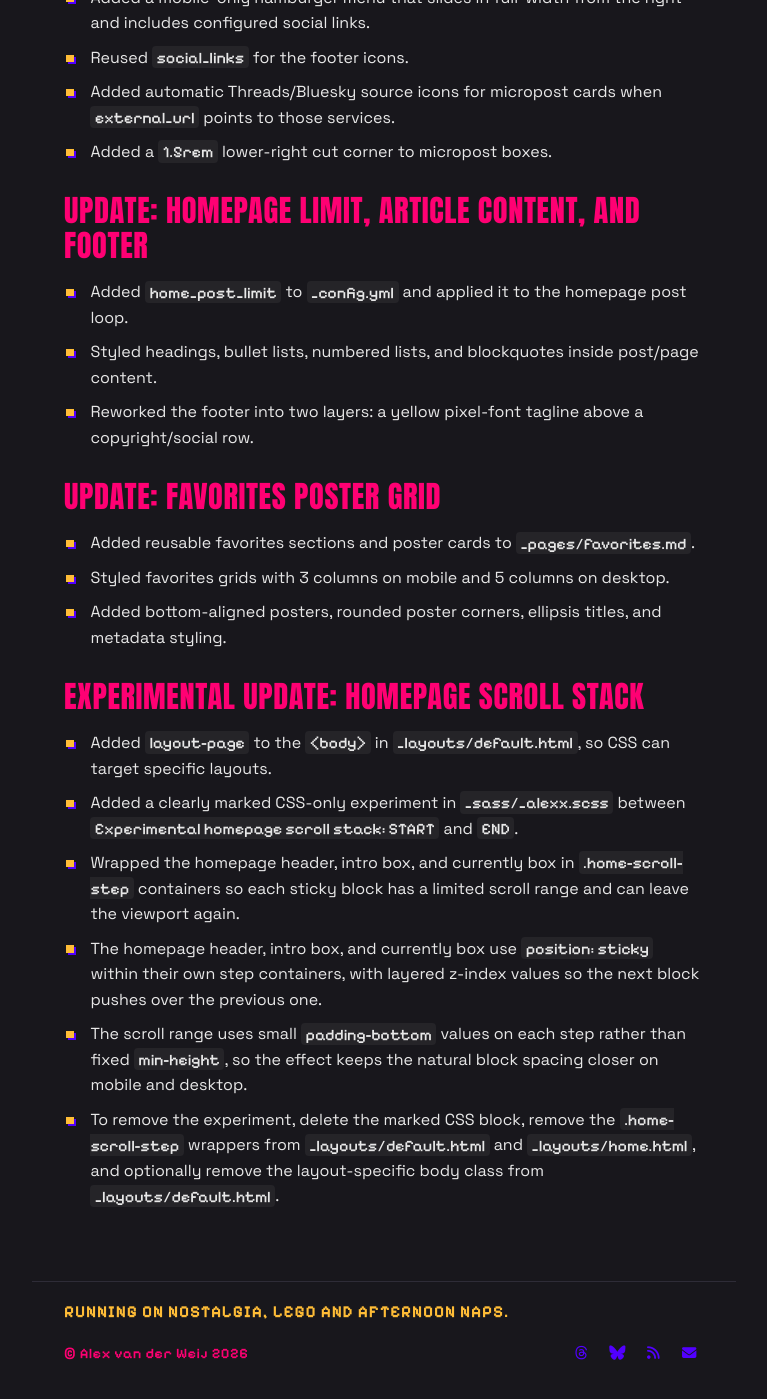
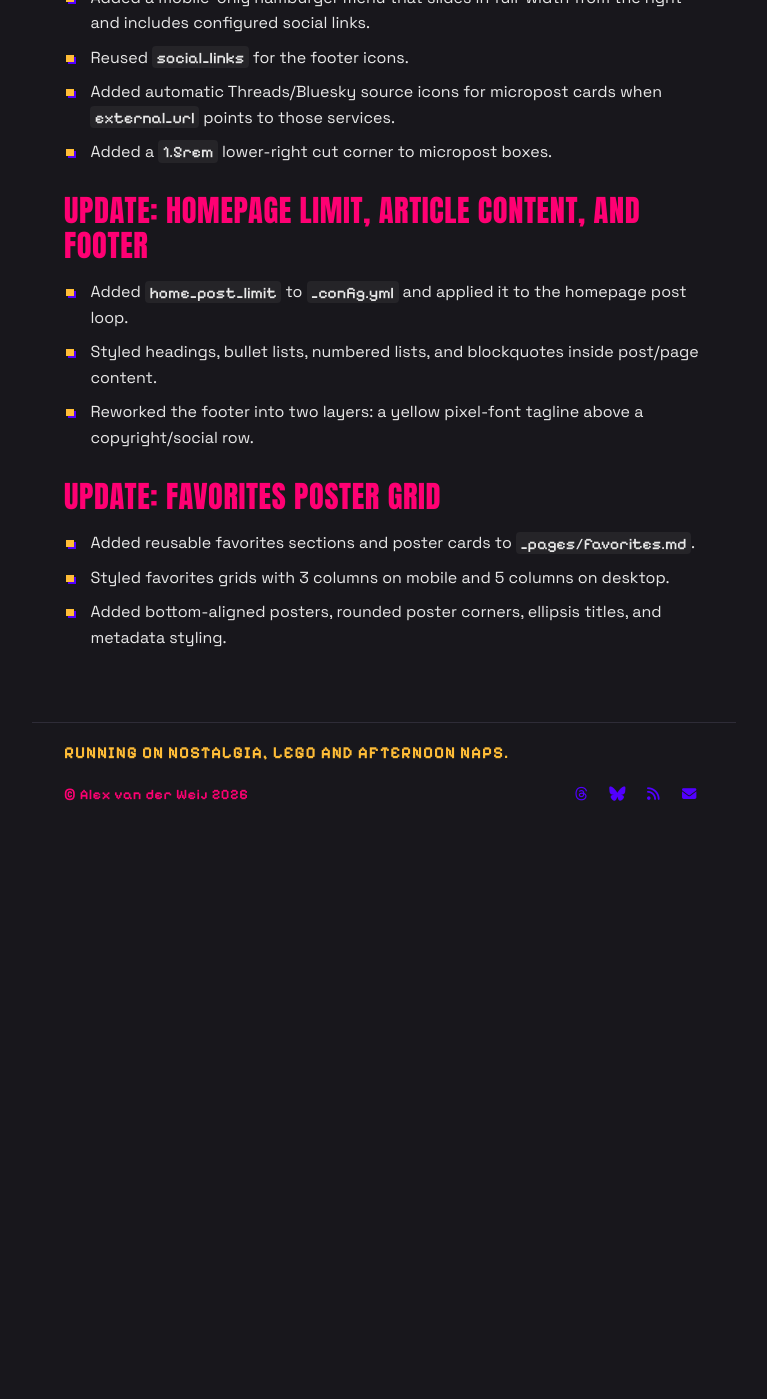
Before and after one commit to Alxndrrr/alexx.fyi, a Jekyll site: the page built from agent.md, in a window 1280 px wide and 1400 px high, scrolled down 7768 px. Shown: the whole window, without its empty margins (256-1023 px from the left). Built offline with Jekyll 4.4.1, drawn with Linux system fonts in a browser that asks for light colours; some web fonts are replaced; our own code applies the rules of GitHub Pages for plain Markdown files; after the commit the page ends 8609 px from its top, so only the background shows below that.

Commit message:
ghfghgfh

```diff
--- a/_layouts/default.html
+++ b/_layouts/default.html
@@ -26,15 +26,9 @@
     <link rel="stylesheet" href="{{ '/assets/css/main.css' | relative_url }}?v={{ site.time | date: '%Y%m%d%H%M%S' }}">
     {% feed_meta %}
   </head>
-  <body class="layout-{{ page.layout | default: 'default' }}">
+  <body>
     <a class="skip-link" href="#content">Skip to content</a>
-    {% if page.layout == "home" %}
-      <div class="home-scroll-step home-scroll-step--header">
-        {% include header.html %}
-      </div>
-    {% else %}
-      {% include header.html %}
-    {% endif %}
+    {% include header.html %}
 
     <main id="content" class="site-main">
       {{ content }}
--- a/_layouts/home.html
+++ b/_layouts/home.html
@@ -2,21 +2,17 @@
 layout: default
 ---
 
-<div class="home-scroll-step home-scroll-step--intro">
 <section class="intro-block" aria-label="About Alexx">
   <img class="intro-block__avatar" src="{{ site.logo | relative_url }}" alt="">
   <div class="intro-block__text">
     {% include intro.html %}
   </div>
 </section>
-</div>
 
-<div class="home-scroll-step home-scroll-step--currently">
 <section class="currently-block" aria-label="Currently">
   {% capture currently_content %}{% include currently.md %}{% endcapture %}
   {{ currently_content | markdownify }}
 </section>
-</div>
 
 <section class="post-list" aria-label="Blog posts">
   {% assign home_post_limit = site.home_post_limit | default: 10 %}
--- a/_sass/_alexx.scss
+++ b/_sass/_alexx.scss
@@ -267,52 +267,6 @@
 .currently-sentence i:not(:first-child) {
   margin-left: 0.45rem;
 }
-
-/* Experimental homepage scroll stack: START
-   Remove this whole block to disable the sticky push effect.
-   It only runs on the home layout and keeps the effect CSS-only. */
-@supports (position: sticky) {
-  @media (prefers-reduced-motion: no-preference) {
-    .layout-home .home-scroll-step {
-      position: relative;
-    }
-
-    .layout-home .home-scroll-step--header {
-      padding-bottom: clamp(1.5rem, 8vh, 4rem);
-    }
-
-    .layout-home .home-scroll-step--intro {
-      padding-bottom: clamp(1.25rem, 7vh, 3.5rem);
-    }
-
-    .layout-home .home-scroll-step--currently {
-      padding-bottom: clamp(1rem, 6vh, 3rem);
-    }
-
-    .layout-home .home-scroll-step > .site-header,
-    .layout-home .home-scroll-step > .intro-block,
-    .layout-home .home-scroll-step > .currently-block {
-      position: sticky;
-      top: 0.85rem;
-      will-change: transform;
-    }
-
-    .layout-home .home-scroll-step > .site-header {
-      background: linear-gradient(180deg, var(--color-paper) 82%, rgba(24, 23, 28, 0));
-      top: 0;
-      z-index: 3;
-    }
-
-    .layout-home .home-scroll-step > .intro-block {
-      z-index: 4;
-    }
-
-    .layout-home .home-scroll-step > .currently-block {
-      z-index: 5;
-    }
-  }
-}
-/* Experimental homepage scroll stack: END */
 
 .section-title,
 .page-header h1,
--- a/agent.md
+++ b/agent.md
@@ -214,12 +214,3 @@
 - Added reusable favorites sections and poster cards to `_pages/favorites.md`.
 - Styled favorites grids with 3 columns on mobile and 5 columns on desktop.
 - Added bottom-aligned posters, rounded poster corners, ellipsis titles, and metadata styling.
-
-### Experimental Update: Homepage Scroll Stack
-
-- Added `layout-{{ page.layout }}` to the `<body>` in `_layouts/default.html`, so CSS can target specific layouts.
-- Added a clearly marked CSS-only experiment in `_sass/_alexx.scss` between `Experimental homepage scroll stack: START` and `END`.
-- Wrapped the homepage header, intro box, and currently box in `.home-scroll-step` containers so each sticky block has a limited scroll range and can leave the viewport again.
-- The homepage header, intro box, and currently box use `position: sticky` within their own step containers, with layered z-index values so the next block pushes over the previous one.
-- The scroll range uses small `padding-bottom` values on each step rather than fixed `min-height`, so the effect keeps the natural block spacing closer on mobile and desktop.
-- To remove the experiment, delete the marked CSS block, remove the `.home-scroll-step` wrappers from `_layouts/default.html` and `_layouts/home.html`, and optionally remove the layout-specific body class from `_layouts/default.html`.
```
Lines whose indentation alone changed are shown as unchanged.
